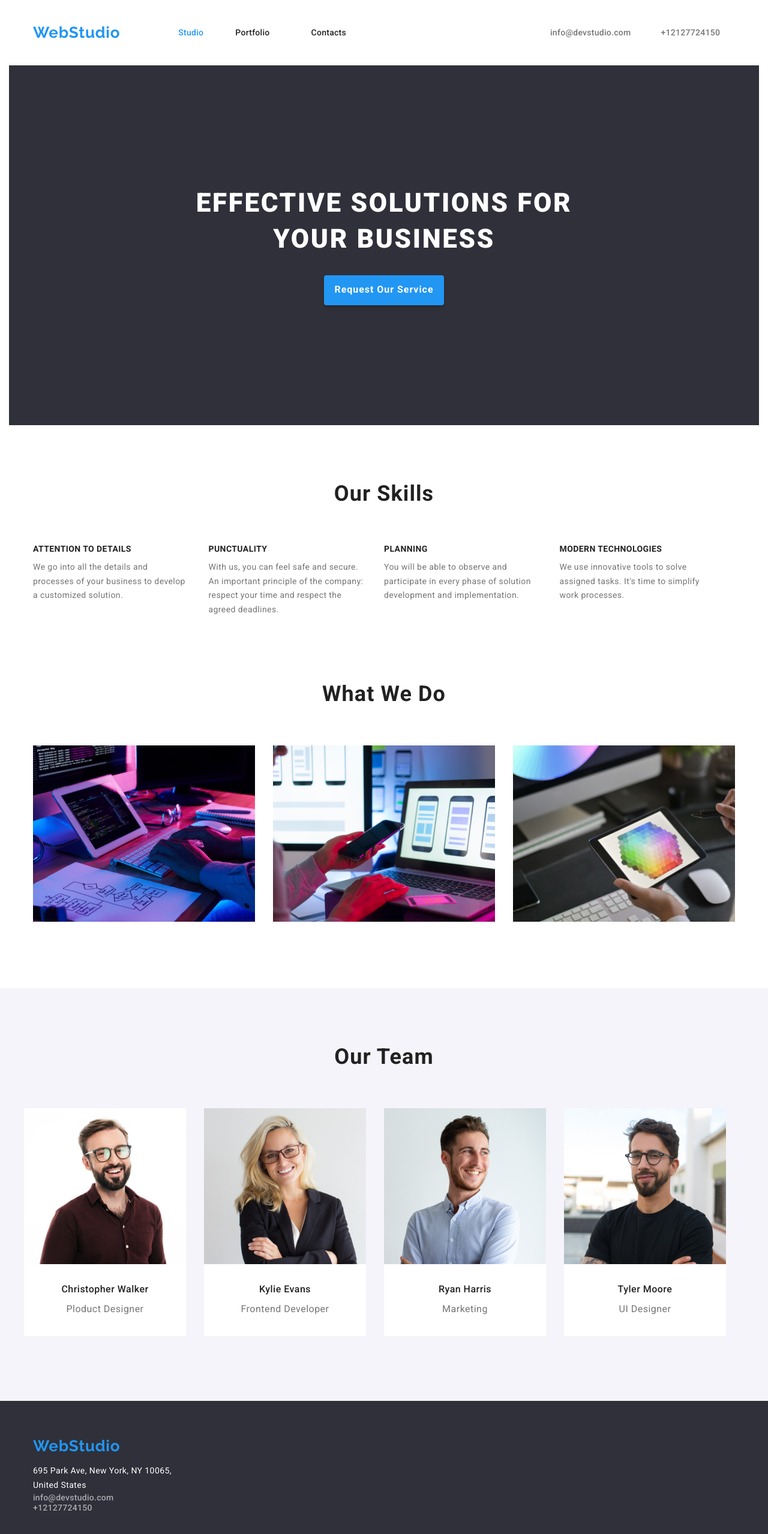
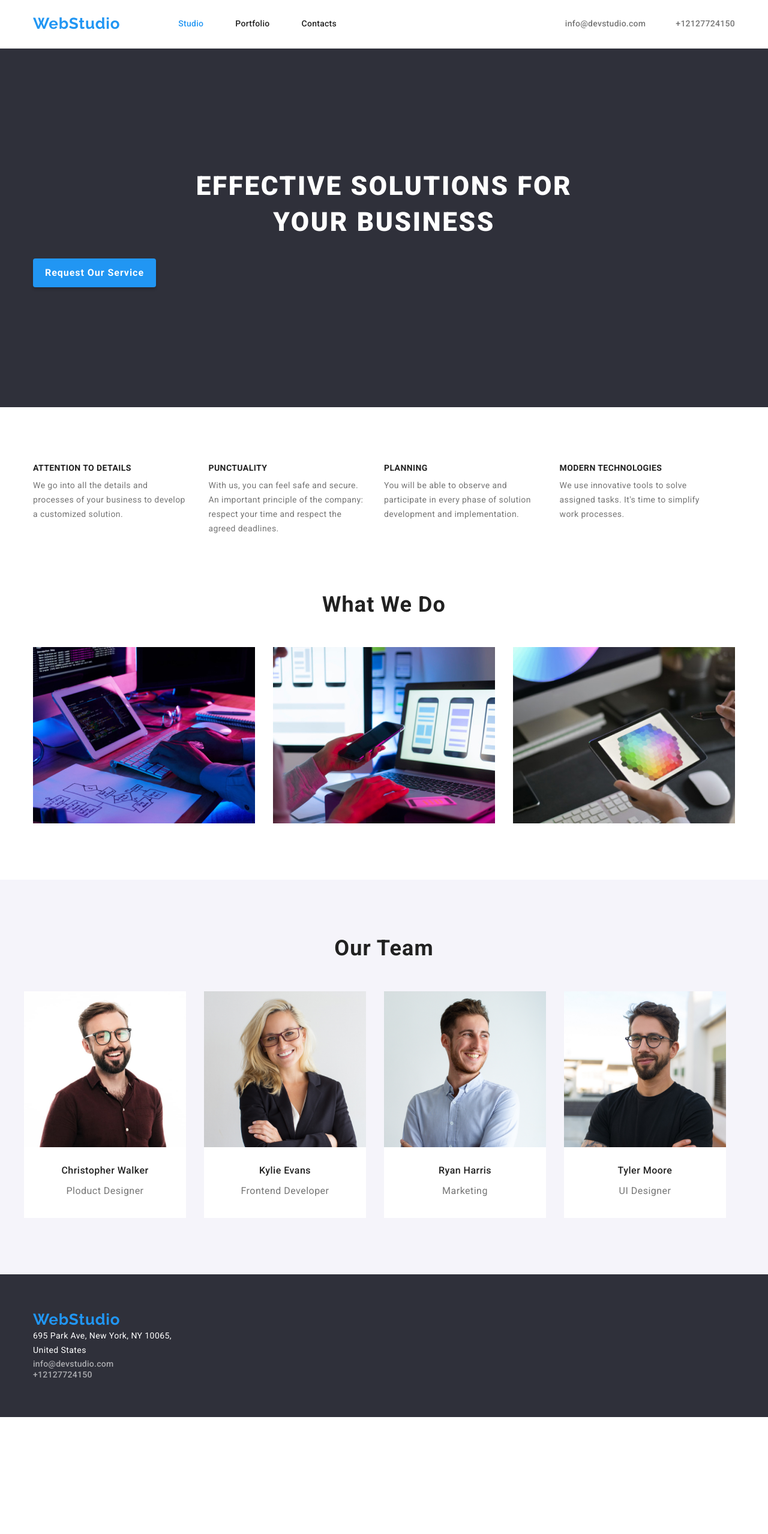
Before and after one commit to Katniss-Nataliia/goit-markup-hw-03, a plain HTML site: page index.html in a window 1280 px wide. Shown: the whole page at 60% size. After the commit the page ends 2363 px from the top, so only its background shows below. Drawn offline with nearby package versions, Linux system fonts and the light colour scheme.

Commit message:
corrections

```diff
--- a/css/styles.css
+++ b/css/styles.css
@@ -33,12 +33,17 @@ h1, h2, h3, h4, h5,h6, p{
 }
 ul{
     list-style-type: none;
+    padding: 0px;
+    margin: 0px;
+}
+img{
+    display: block;
 }
 
 /* MARK - header styling */
 header{
-    display: flex;
-    justify-content: center;
+
+    border-bottom: 1px solid #ECECEC;
 }
 *,
 *::before,
@@ -49,14 +54,13 @@ header{
     width: 1200px;
     padding-left: 15px;
     padding-right: 15px;
+    margin: 0 auto;
 
 
 }
 .header-container{
     display: flex;
-    width: 1200px;
-    border-bottom: #ECECEC;
-
+    align-items: center;
 }
 .webstudio-link{
     color: var(--webstudio-color);
@@ -68,17 +72,9 @@ header{
     padding-top:24px;
     padding-bottom:25px;
     margin-right:97px;
-    align-self: center;
-
-
 }
 .menu{
     display: flex;
-    padding-top: 32px;
-    padding-bottom: 32px;
-
-    padding-left: 0px;
-
 }
 .menu-item{
     cursor: pointer;
@@ -88,6 +84,8 @@ header{
     font-size: 14px;
     line-height: 1.14;
     letter-spacing: 0.02em;
+    padding-top: 32px;
+    padding-bottom: 32px;
 
 }
 .menu-item:hover,
@@ -96,59 +94,46 @@ header{
     color: var(--active-and-hover-color);
 
 }
-.studio{
+.menu > li:first-child,
+.menu > li:nth-child(2){
     margin-right: 53px;
+}
+
+
+.contact-info{
+    display: flex;
+    margin-left: auto;
+}
+.contact-info > li:first-child {
+    margin-right: 50px;
 
 }
-.portfolio{
-    margin-right: 69px;
-}
-.contacts{
-    margin-right:340px;
-}
-.contact-info{
-    display: flex;
-    padding-top: 32px;
-    padding-bottom: 32px;
-    padding-left: 0px;
-}
-
 .contact-detail{
     text-decoration: none;
     color: var(--contact-info-header);
     font-weight: 500;
     line-height: 1.14;
     letter-spacing: 0.02em;
+    padding-top: 32px;
+    padding-bottom: 32px;
 }
 .contact-detail:hover,
 .contact-detail:focus{
     color: var(--active-and-hover-color);
 }
-.email{
-    margin-right: 50px;
-}
+
 
 /* MARK - main styling */
 /* MARK - OUR Skills */
 
-.our-skills-section{
-    display: flex;
-    justify-content: center;
-}
-.section{
-    /* padding-top: 94px; */
-    padding-bottom: 94px;
-}
-.section-black-color{
-    width: 100%;
-    /* background-color: var(--main-color); */
+
+
+.hero-section{
+    background-color: var(--heading-bg-color);
+    padding-top:200px;
+    padding-bottom: 200px;
 }
 
-.title-div{
-    background-color: var(--heading-bg-color);
-
-
-}
 .effective-solution-title {
     /* color: var(--main-heading-color) */
     font-weight: 900;
@@ -158,8 +143,7 @@ header{
     letter-spacing: 0.06em;
     text-transform: uppercase;
     color: var(--main-heading-color);
-    padding-top: 200px;
-    padding-bottom: 30px;
+    margin-bottom: 30px;
 }
 
 .request-our-service-button {
@@ -174,30 +158,27 @@ header{
     border-radius: 4px;
     border: 0px;
     box-shadow: 0px 4px 4px rgba(0, 0, 0, 0.15);
-    width: 200px;
-    height: 50px;
-
+    padding: 10px 20px;
 
 }
-.request-service-container{
-    /* padding-left:700px; */
-    display: flex;
-    justify-content: center;
-    padding-bottom: 200px;
-}
+
 .request-our-service-button:hover,
 .request-our-service-button:focus{
     cursor: pointer;
     box-shadow: 0px 4px 4px rgba(0, 0, 0, 0.15);
     background-color: var(--request-our-service-hover-color);
 }
-/* MARK - SECTION 2 */
+/* MARK - SECTION 2 Our skills*/
+
+.section{
+    padding-top: 94px;
+    padding-bottom: 94px;
+}
 .our-skills-container{
     display: flex;
-    padding-left: 0px;
 }
 .heading-our-skills{
-    padding-bottom: 50px;;
+    display: none;
 }
 .skills-title {
     font-weight: 700;
@@ -205,7 +186,7 @@ header{
     line-height: 1.14;
     letter-spacing: 0.03em;
     text-transform: uppercase;
-    margin-bottom: 9.41px;
+    margin-bottom: 9px;
 
 }
 .skills-description {
@@ -234,21 +215,17 @@ header{
 /* MARK WHat we do section */
 
 .what-we-do-section{
-    display: flex;
-    justify-content: center;
+    padding-top: 0px;
 }
 .what-we-do-title{
-    padding-bottom: 50px;
+    margin-bottom: 50px;
 }
 .what-we-do-images{
     display: flex;
-    padding-left: 0px;
-    margin-left: 0px;
+
 
 }
-.coding-image,
-.phone-testing-image,
-.color-palate-image{
+.what-we-do-images > li{
     margin-right: 30px;
 }
 
@@ -257,14 +234,9 @@ header{
 
 .our-team-section{
     background-color: var(--our-team-bg-color);
-    display: flex;
-    justify-content: center;
-    padding-left: 0px;
-    margin-left: 0px;
 }
 .our-team{
-    padding-top: 94px;
-    padding-bottom: 50px;
+    margin-bottom: 50px;
 }
 
 .team-member-name{
@@ -297,8 +269,8 @@ header{
 /* MARK - footer styling */
 .footer{
     background-color: var(--footer-bg-color);
-   display: flex;
-   justify-content: center;
+    padding-top: 60px;
+    padding-bottom: 60px;
 }
 
 .address{
@@ -309,14 +281,15 @@ header{
     color: var(--address-footer-color);
     font-style: normal;
 }
-.address-footer{
-    padding-left: 0px;
-}
-.footer-container{
-   padding-top: 60px;
-   padding-bottom: 60px;
-}
+
 .webstudio-link-footer{
+    color: var(--webstudio-color);
+    text-decoration: none;
+    font-family: 'Raleway', sans-serif;
+    font-size: 26px;
+    line-height: 1.19;
+    letter-spacing: 0.03em;
+    padding-top: 24px;
     padding-bottom: 9px;
 }
 .contact-detail-footer{
@@ -326,7 +299,9 @@ header{
     line-height: 1.14;
     letter-spacing: 0.02em;
     color: var(--contact-info-footer);
-
+}
+.address-footer > li{
+    margin-bottom: 2px;
 }
 
 .contact-detail-footer:hover,
@@ -337,20 +312,15 @@ header{
 
 
 /* MARK -> PORTFOLIO PAGE */
-.main-portfolio-section{
-    display: flex;
-    justify-content: center;
-}
-.main-section{
-    padding-top: 94px;
 
-}
 .button-choices{
     display: flex;
     justify-content: center;
-    padding-left: 0px;
-    padding-bottom: 50px;
+    margin-bottom: 50px;
 
+}
+.button-choices > li{
+    margin-right: 8px;
 }
 
 .button-item{
@@ -363,7 +333,8 @@ header{
     letter-spacing: 0.03em;
     border-radius: 4px;
     border: 0px;
-    margin-right: 8px;
+    padding: 6px 27px 6px 27px;
+
 }
 .button-item:hover,
 .button-item:focus{
@@ -372,47 +343,27 @@ header{
     cursor: pointer;
 }
 
-.all{
-    padding:6px 27px 6px 27px;
-}
-.web-site{
-    padding:6px 26px
-}
-.apps{
-    padding: 6px 53px;
-}
-.design{
-    padding: 6px 26px 6px 25px;
-}
-.marketing{
-    padding: 6px 26px 6px 27px;
-}
 .portfolio-projects-title{
-    text-align: center;
-    padding-bottom: 50px;
+    display: none;
 }
 .projects{
     display: flex;
     flex-wrap: wrap;
+    justify-content: space-between;
     padding-left: 0px;
 }
 .grey-border-box{
-    border: 1px solid #EEEEEE;
-    margin: 0px;
+    border-left: 1px solid #EEEEEE;
+    border-right: 1px solid #EEEEEE;
+    border-bottom: 1px solid #EEEEEE;
+    padding: 24px 20px;
+
 }
 .projects > li{
 
     margin-bottom: 30px;
 }
-.projects>li:first-child,
-.projects>li:nth-child(2),
-.projects>li:nth-child(4),
-.projects>li:nth-child(5),
-.projects>li:nth-child(7),
-.projects>li:nth-child(8){
-    margin-right:30px;
 
-}
 .projects > li:nth-child(n+7){
     margin-bottom: 0px;
 
@@ -422,7 +373,6 @@ header{
     font-size: 18px;
     line-height: 2;
     letter-spacing: 0.06em;
-    padding-left: 24px;
     margin-bottom: 4px;;
 }
 .project-title {
@@ -430,6 +380,5 @@ header{
     line-height: 1.87;
     letter-spacing: 0.03em;
     color: var(--description-color);
-    padding-left: 24px;
-    padding-bottom: 20px;
+
 }
--- a/index.html
+++ b/index.html
@@ -29,19 +29,18 @@
     </header>
 
     <main>
-        <section class="section-black-color section">
-      <div class="container section-black-color">
-        <div class="title-div">
+        <section class="hero-section">
+      <div class="container">
           <h1 class="effective-solution-title">
             EFFECTIVE SOLUTIONS FOR <br />
             YOUR BUSINESS
           </h1>
-          <div class="request-service-container"><button type="button" class="request-our-service-button">Request Our Service</button> </div>
-        </div>
+          <button type="button" class="request-our-service-button">Request Our Service</button>
+
     </div>
       </section>
-      <section class="our-skills-section">
-      <div class="container section">
+      <section class="section">
+      <div class="container">
         <h2 class="heading-our-skills">Our Skills</h2>
         <ul class="our-skills-container">
           <li>
@@ -76,11 +75,11 @@
     </div>
       </section>
 
-      <section class="what-we-do-section">
-      <div class="container section">
+      <section class="section what-we-do-section">
+      <div class="container">
         <h2 class="what-we-do-title">What We Do</h2>
         <ul class="what-we-do-images">
-          <li><img src="images/img.jpg" alt="coding" width="370" class="coding-image" /></li>
+          <li><img src="images/img.jpg" alt="coding" width="370" class="coding-image"/></li>
           <li><img src="images/box2.jpg" alt="phone testing" width="370" class="phone-testing-image"/></li>
           <li><img src="images/box3.jpg" alt="color palete" width="370" class="color-palate-image"/></li>
         </ul>
@@ -89,8 +88,8 @@
 
 
 
-      <section class="our-team-section">
-      <div class="container section">
+      <section class="our-team-section section">
+      <div class="container">
         <h2 class="our-team">Our Team</h2>
         <ul class="our-team-list">
           <li>
@@ -122,8 +121,8 @@
     </main>
 
     <footer class="footer">
-      <div class="footer-container container">
-      <a href="index.html" class="webstudio-link webstudio-link-footer">WebStudio</a>
+      <div class="container">
+      <a href="index.html" class="webstudio-link-footer">WebStudio</a>
       <address>
       <ul class="address-footer">
         <li><a href="https://goo.gl/maps/vmdEabcFhvJnFiz56" class="address">695 Park Ave, New York, NY 10065, <br> United States</a></li>
```
Also changed, not shown: portfolio.html (+7 -7 lines).
